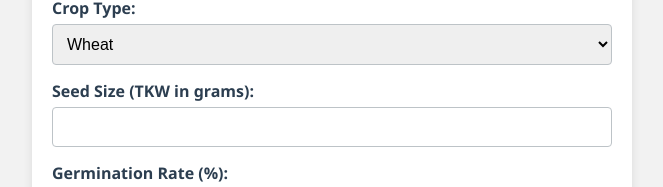
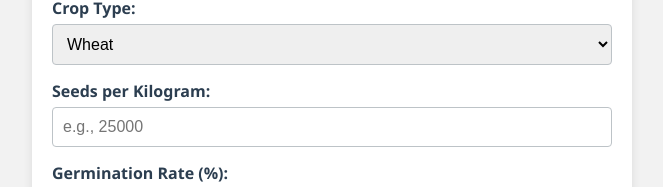
Before and after one commit to cropcrusaders/Seed-per-metre-calculator, a plain HTML site: page index.html in a window 1280 px wide. Shown: the part 254-441 px from the top of the page, without its empty margins (308-971 px from the left). Drawn offline with Linux system fonts and the light colour scheme.

Commit message:
Update index.html

```diff
--- a/index.html
+++ b/index.html
@@ -33,8 +33,8 @@
         <!-- Add more crops as needed -->
       </select>
 
-      <label for="seed-size">Seed Size (TKW in grams):</label>
-      <input type="number" id="seed-size" name="seed-size" required>
+      <label for="seeds-per-kg">Seeds per Kilogram:</label>
+      <input type="number" id="seeds-per-kg" name="seeds-per-kg" required placeholder="e.g., 25000">
 
       <label for="germination-rate">Germination Rate (%):</label>
       <input type="number" id="germination-rate" name="germination-rate" min="0" max="100" required>
```
